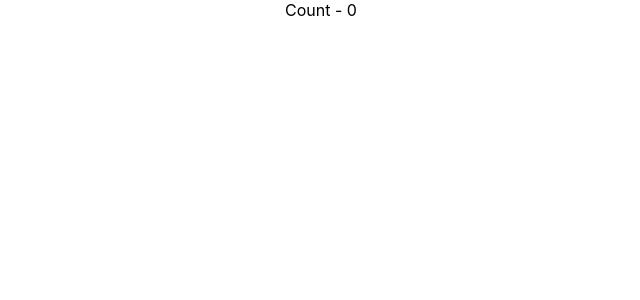
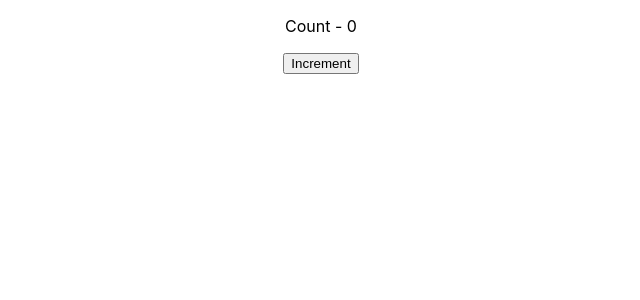
Before and after one commit to Dekstryn/ReactJs_from_YouTube, a React (Create React App) app: page / in a window 1280 px wide. Shown: the top 300 px of the page, without its empty margins (319-959 px from the left). Built offline with nearby package versions, Linux system fonts and the light colour scheme.

Commit message:
Set event onClick

```diff
--- a/src/components/counter.js
+++ b/src/components/counter.js
@@ -13,7 +13,8 @@ class Counter extends Component {
   render() {
     return (
       <div>
-        Count - {this.state.count}
+        <p>Count - {this.state.count}</p>
+        <button onCLick={() => increment()}>Increment</button>
       </div>
     )
   }
```
